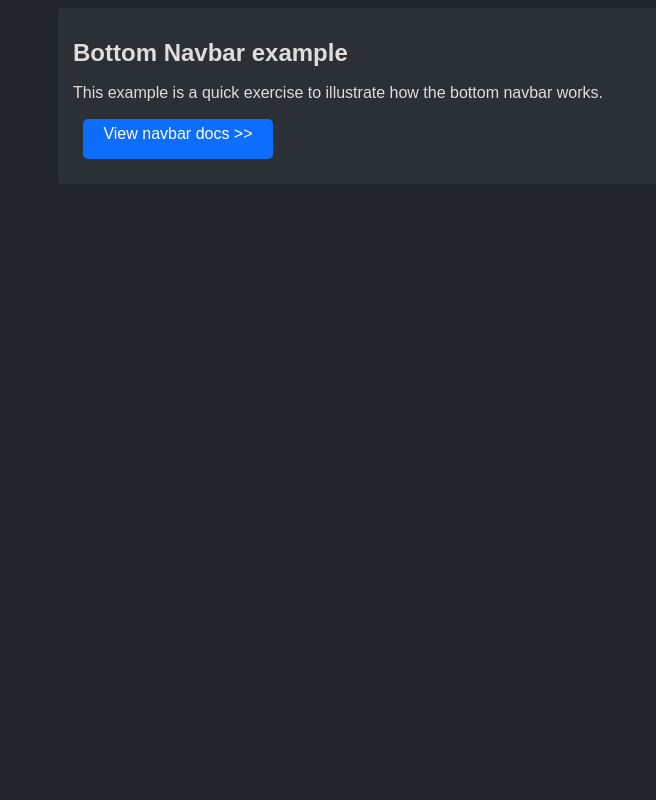
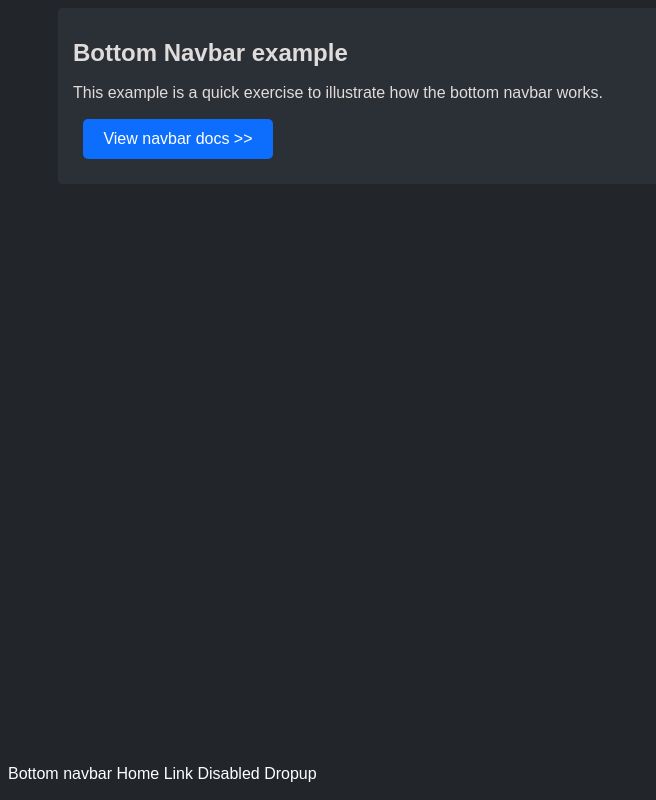
Before and after one commit to 2024OSS/1-kaileekiki, a plain HTML site: page example.html in a window 1280 px wide. Shown: the whole page, without its empty margins (0-656 px from the left). Drawn offline with Linux system fonts and the light colour scheme.

Commit message:
finished

```diff
--- a/example.html
+++ b/example.html
@@ -39,7 +39,7 @@ ul {
 width: 180px;
 height: 30px;
 text-align: center;
-line-height:center;
+line-height:30px;
 background-color: #0d6efd;
 border-radius: 5px;
 color: #ffffff;
@@ -48,6 +48,13 @@ margin: 10px;
 padding: 5px;
 text-align: center;
 cursor: pointer;
+}
+#second{
+  position : absolute;
+bottom : 0;
+}
+#second p{
+  color:  white;
 }
   </style>
 </head>
@@ -61,10 +68,12 @@ cursor: pointer;
 
     </div>
     <div id="second">
-
+      <p>Bottom navbar
+        Home
+        Link
+        Disabled
+        Dropup</p>
     </div>
-    <div id="third"></div>
-    <div id="last"></div>
   </div>
 
 
```
